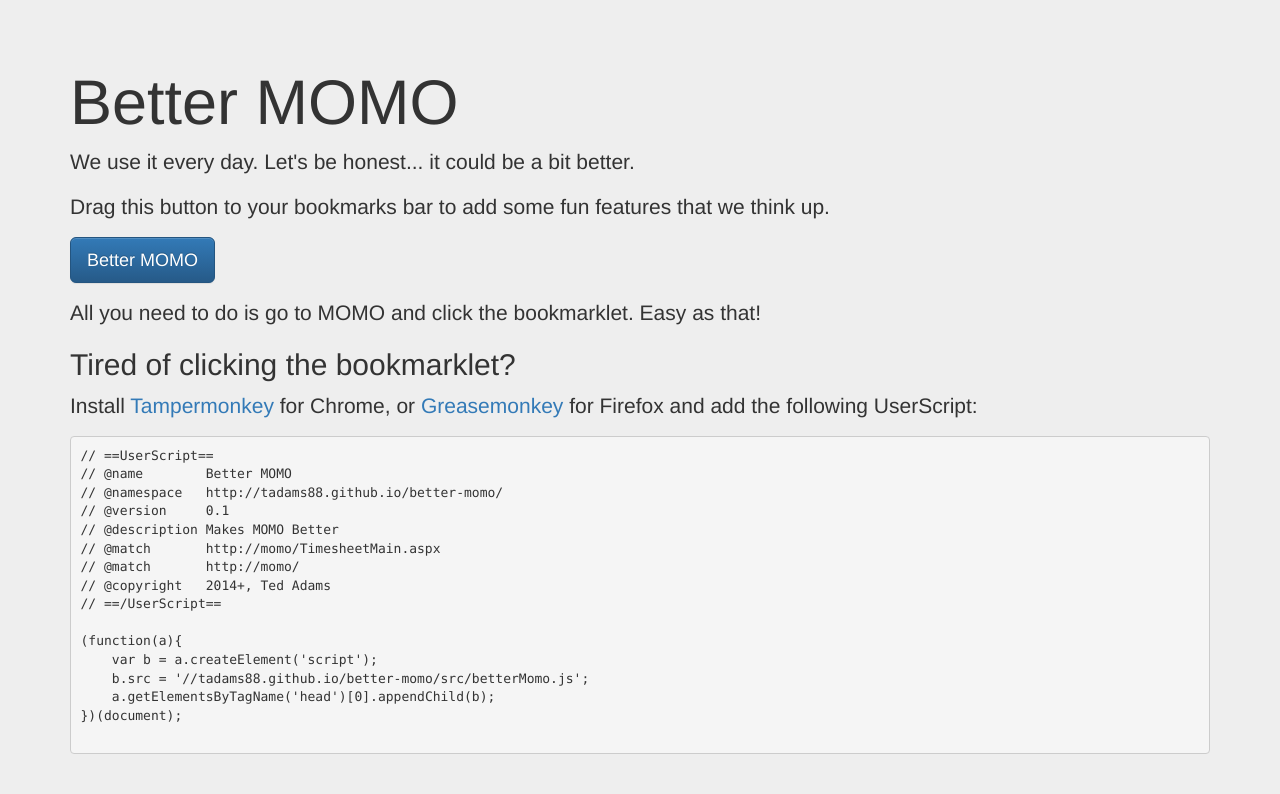
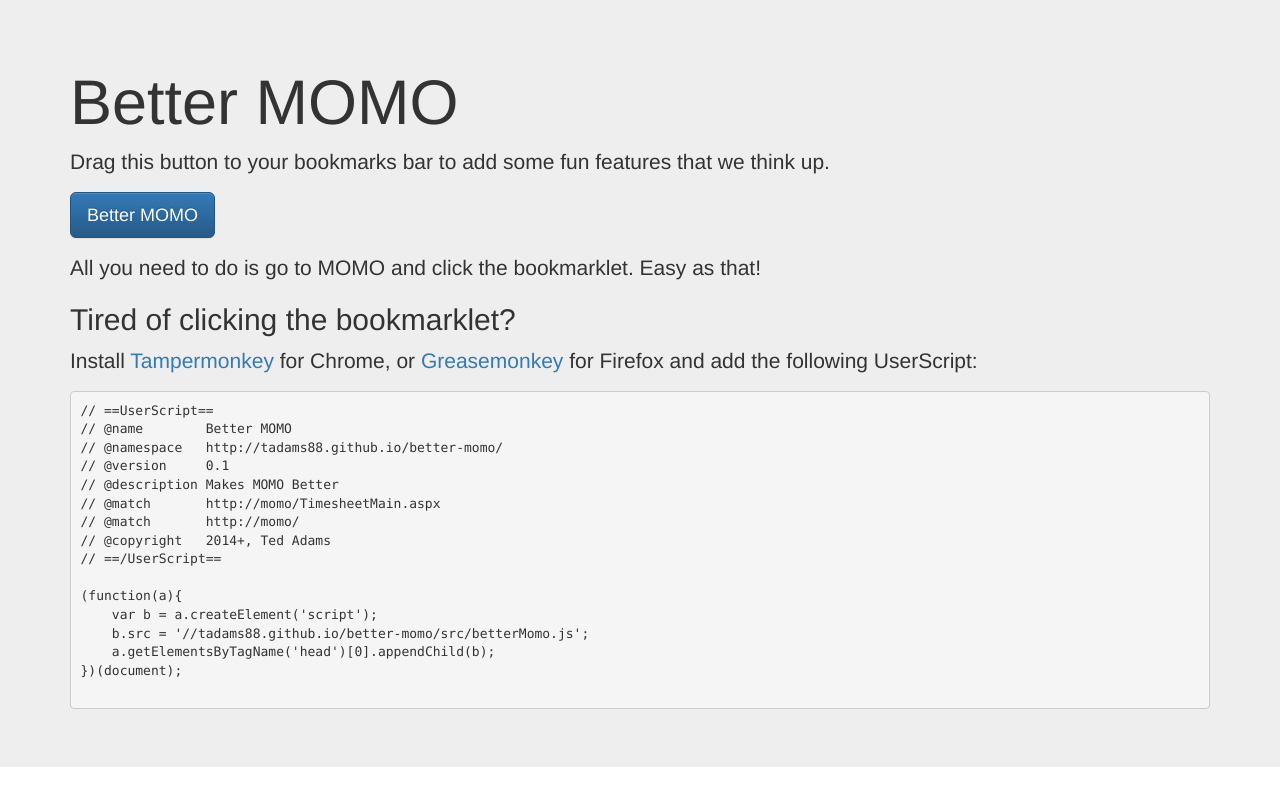
Before and after one commit to TheTedAdams/better-momo, a plain HTML site: page index.html in a window 1280 px wide. Shown: the top 794 px of the page. Drawn offline with nearby package versions, Linux system fonts and the light colour scheme.

Commit message:
Copy change

```diff
--- a/index.html
+++ b/index.html
@@ -21,7 +21,6 @@
       <div class="jumbotron">
        <div class="container">
         <h1>Better MOMO</h1>
-        <p>We use it every day. Let's be honest... it could be a bit better.</p>
         <p>Drag this button to your bookmarks bar to add some fun features that we think up.</p>
         <p><a href="javascript:(function(a){var b=a.createElement('script');b.src='//tadams88.github.io/better-momo/src/betterMomo.js';a.getElementsByTagName('head')[0].appendChild(b)})(document);" class="btn btn-primary btn-lg" role="button">Better MOMO</a></p>
         <p>All you need to do is go to MOMO and click the bookmarklet. Easy as that!</p>
```
